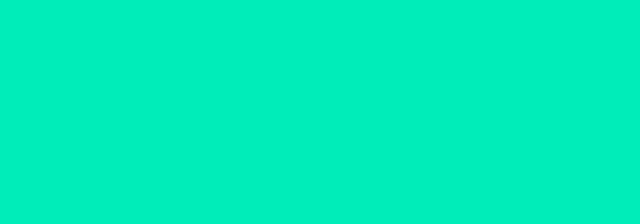
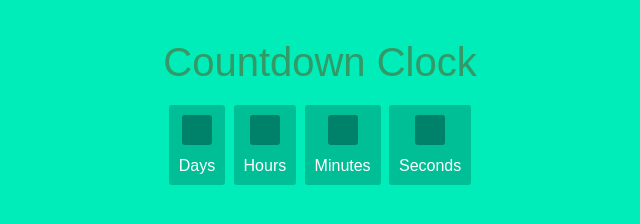
Before and after one commit to theritac/Chrome-Timer, a browser extension: page index.html in a window 1280 px wide. Shown: the whole page, without its empty margins (320-960 px from the left). Drawn offline with Linux system fonts and the light colour scheme.

Commit message:
countdown timer set up

```diff
--- a/index.html
+++ b/index.html
@@ -2,9 +2,42 @@
 <html>
 <head>
     <title>Tab Timer</title>
-    <meta charset="utf-8">
     <link rel="stylesheet" type="text/css" href="styles.css" />
+    <script src="code.js"></script>
 </head>
 <body>
+    <!-- Title or heading -->
+    <h1>Countdown Clock</h1>
+    <div id="clockdiv">
+        <div>
+
+            <!-- Show No. of days -->
+            <span class="days" id="day"></span>
+            <div class="smalltext">Days</div>
+        </div>
+        <div>
+
+            <!-- Show no.of hours -->
+            <span class="hours" id="hour"></span>
+            <div class="smalltext">Hours</div>
+        </div>
+        <div>
+
+            <!-- Show no. of minutes -->
+            <span class="minutes" id="minute"></span>
+            <div class="smalltext">Minutes</div>
+        </div>
+        <div>
+
+            <!-- Show seconds -->
+            <span class="seconds" id="second"></span>
+            <div class="smalltext">Seconds</div>
+        </div>
+    </div>
+
+
+
+
+
 </body>
 </html>
```
